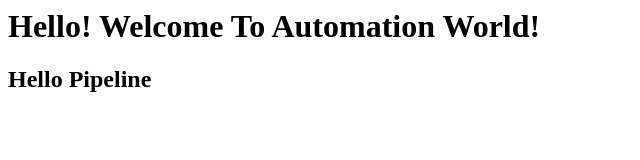
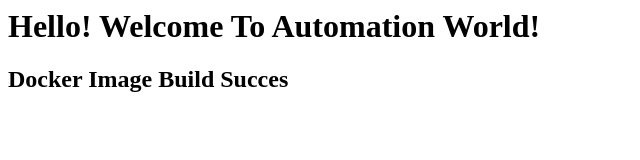
Before and after one commit to keyspaceits/docker, a plain HTML site: page index.html in a window 1280 px wide. Shown: the whole page, without its empty margins (0-640 px from the left). Drawn offline with Linux system fonts and the light colour scheme.

Commit message:
Update index.html

```diff
--- a/index.html
+++ b/index.html
@@ -1,4 +1,4 @@
 <html>
   <h1>Hello! Welcome To Automation World!</h1>
-  <h2>Hello Pipeline</h2>
+  <h2>Docker Image Build Succes</h2>
 </html>
```
